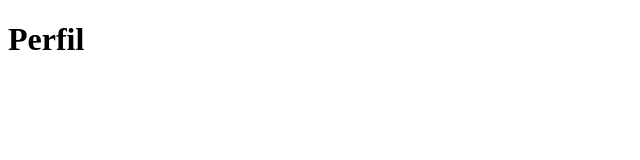
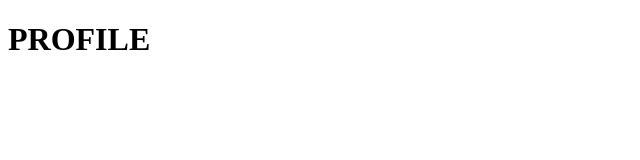
Before and after one commit to LGKARD/Dashboard-de-vendas, a React (Vite) app: page /perfil in a window 1280 px wide. Shown: the top 160 px of the page, without its empty margins (0-640 px from the left). Built offline with nearby package versions, Linux system fonts and the light colour scheme.

Commit message:
Configurando o restante das rotas principais

```diff
--- a/src/App.tsx
+++ b/src/App.tsx
@@ -1,5 +1,5 @@
 import { BrowserRouter as Router, Route, Routes } from "react-router-dom"
-import { Login, Registration } from "./pages"
+import { Login, Registration, Home, Leads, Profile } from "./pages"
 
 function App() {
   return (
@@ -7,9 +7,9 @@
       <Routes>
         <Route path="/" element={<Login />} />
         <Route path="/cadastro" element={<Registration />} />
-        <Route path="/home" element={<h1>Home</h1>} />
-        <Route path="/leads" element={<h1>Leads</h1>} />
-        <Route path="/perfil" element={<h1>Perfil </h1>} />
+        <Route path="/home" element={<Home />} />
+        <Route path="/leads" element={<Leads />} />
+        <Route path="/perfil" element={<Profile />} />
       </Routes>
     </Router>
   )
--- /dev/null
+++ b/src/pages/home.tsx
@@ -0,0 +1,9 @@
+function Home() {
+  return (
+    <>
+      <h1>HOME</h1>
+    </>
+  )
+}
+
+export default Home
--- /dev/null
+++ b/src/pages/leads.tsx
@@ -0,0 +1,9 @@
+function Leads() {
+  return (
+    <>
+      <h1>LEADS</h1>
+    </>
+  )
+}
+
+export default Leads
--- /dev/null
+++ b/src/pages/profile.tsx
@@ -0,0 +1,9 @@
+function Profile() {
+  return (
+    <>
+      <h1>PROFILE</h1>
+    </>
+  )
+}
+
+export default Profile
```
Also changed, not shown: src/pages/index.ts (+5 -2 lines).
